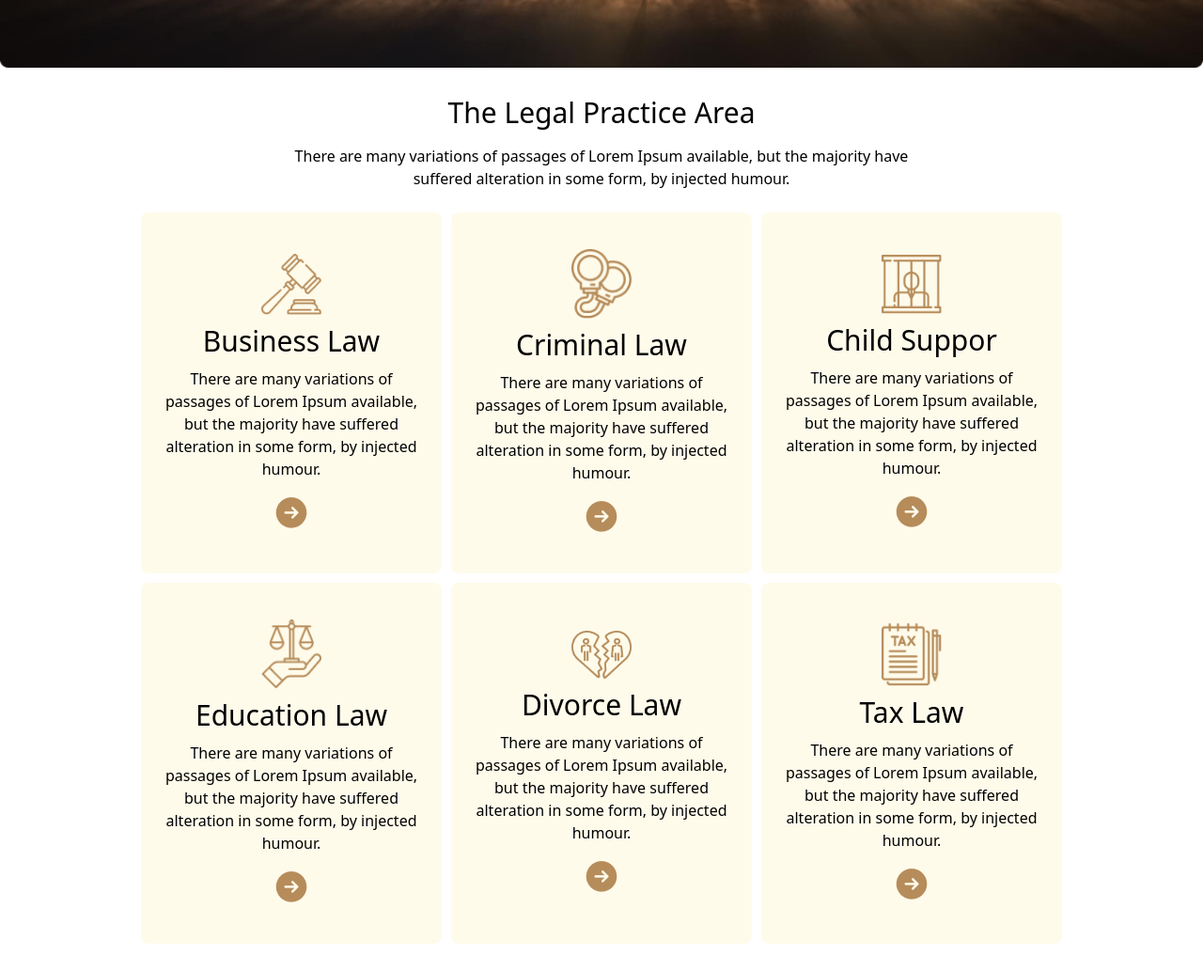
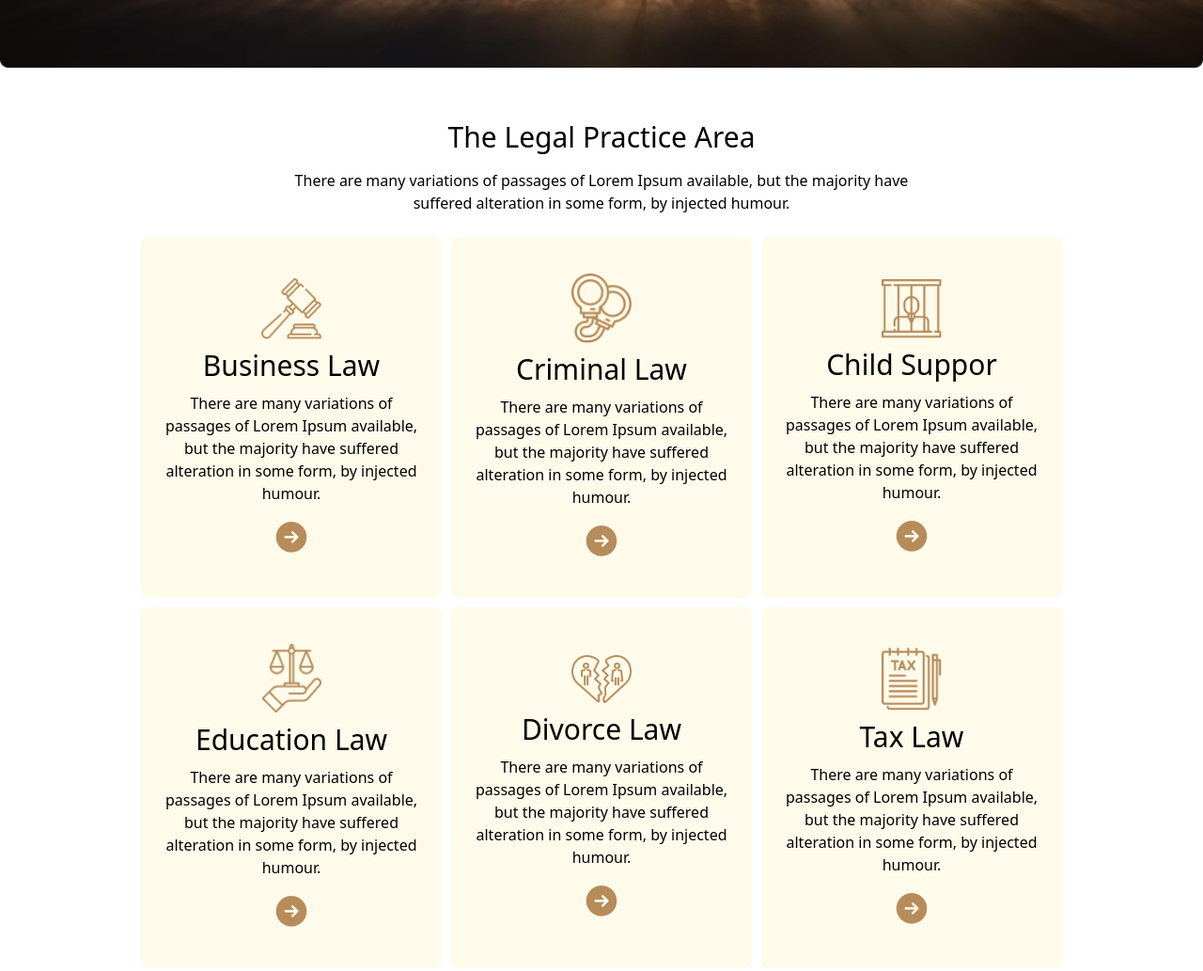
Before and after one commit to mjh-shikder/Legal-solution-website, a plain HTML site: page index.html in a window 1280 px wide. Shown: the part 626-1659 px from the top of the page at 94% size. Drawn offline with nearby package versions, Linux system fonts and the light colour scheme.

Commit message:
favicon added

```diff
--- a/index.html
+++ b/index.html
@@ -12,6 +12,8 @@
     <link rel="stylesheet" href="https://cdnjs.cloudflare.com/ajax/libs/font-awesome/6.7.2/css/all.min.css"
         integrity="sha512-Evv84Mr4kqVGRNSgIGL/F/aIDqQb7xQ2vcrdIwxfjThSH8CSR7PBEakCr51Ck+w+/U6swU2Im1vVX0SVk9ABhg=="
         crossorigin="anonymous" referrerpolicy="no-referrer" />
+
+        <link rel="shortcut icon" href="./images/business.png" type="image/x-icon">
 
 </head>
 
@@ -61,7 +63,7 @@
         </section>
 
         <!-- Legal Card Section -->
-        <section id="legal-cards" class="flex flex-col items-center justify-center mx-auto my-3.5 w-full">
+        <section id="legal-cards" class="flex flex-col items-center justify-center mx-auto my-10 w-full">
 
             <h1 class="text-3xl font-medium my-4 text-center ">The Legal Practice Area</h1>
             <p class="mb-6 text-center ">There are many variations of passages of Lorem Ipsum available, but the
@@ -188,6 +190,11 @@
 
         </section>
 
+        <section id="clint-review-section" class="">
+
+
+        </section>
+
     </main>
 </body>
 
```
Also changed, not shown: 1 other file.
